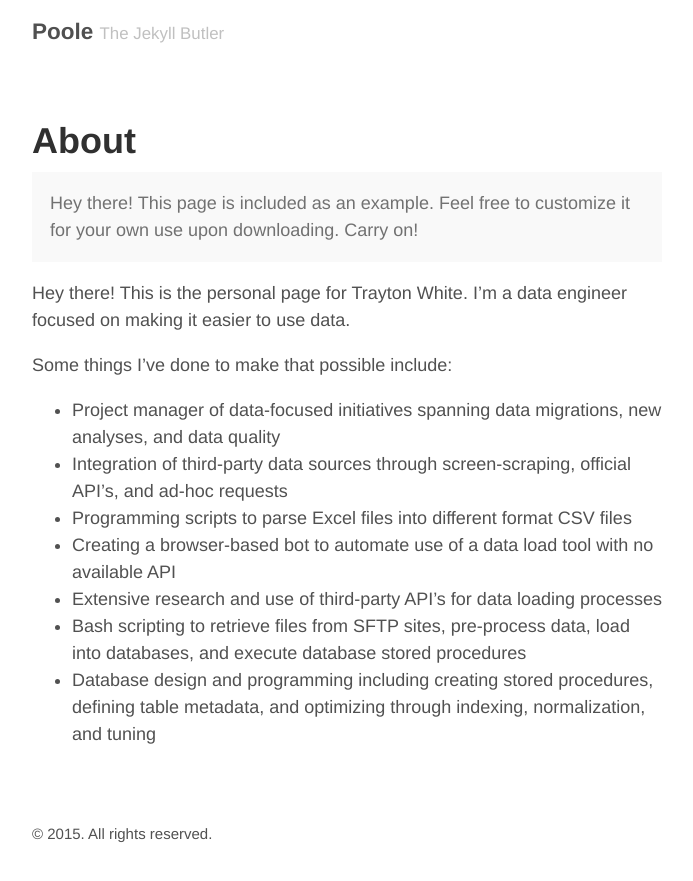
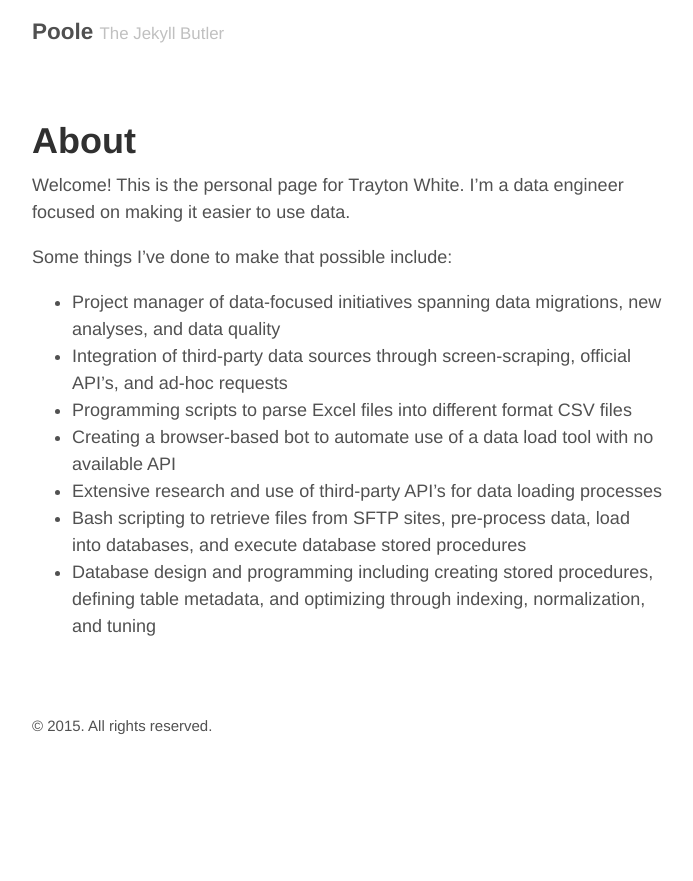
Before and after one commit to traytonwhite/traytonwhite.github.io, a Jekyll site: the page built from about.md, in a window 1280 px wide. Shown: the top 881 px of the page, without its empty margins (293-986 px from the left). Built offline with Jekyll 4.4.1, drawn with Linux system fonts in a browser that asks for light colours.

Commit message:
Remove message and refine about page

```diff
--- a/about.md
+++ b/about.md
@@ -3,11 +3,7 @@ layout: page
 title: About
 ---
 
-<p class="message">
-  Hey there! This page is included as an example. Feel free to customize it for your own use upon downloading. Carry on!
-</p>
-
-Hey there! This is the personal page for Trayton White. I'm a data engineer focused on making it easier to use data.
+Welcome! This is the personal page for Trayton White. I'm a data engineer focused on making it easier to use data.
 
 Some things I've done to make that possible include:
 
```
